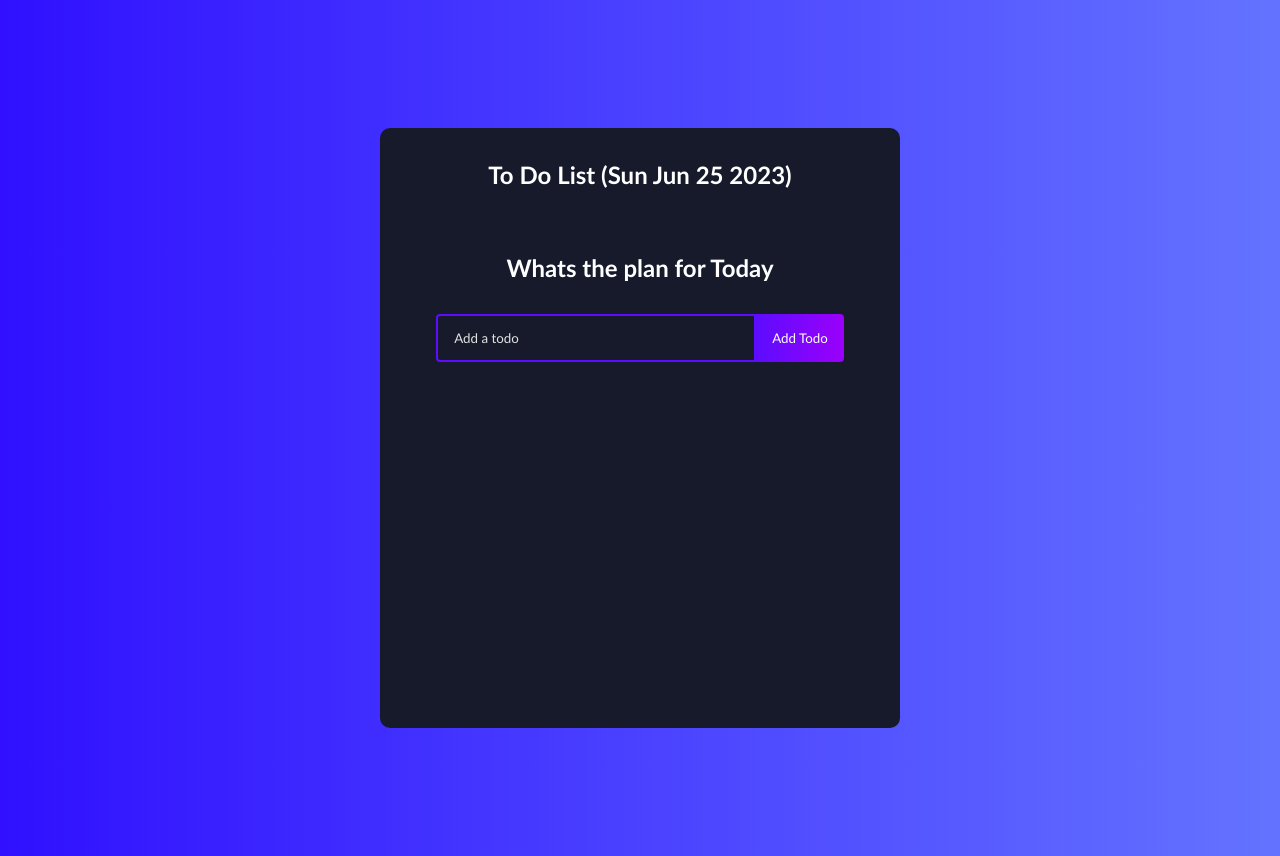
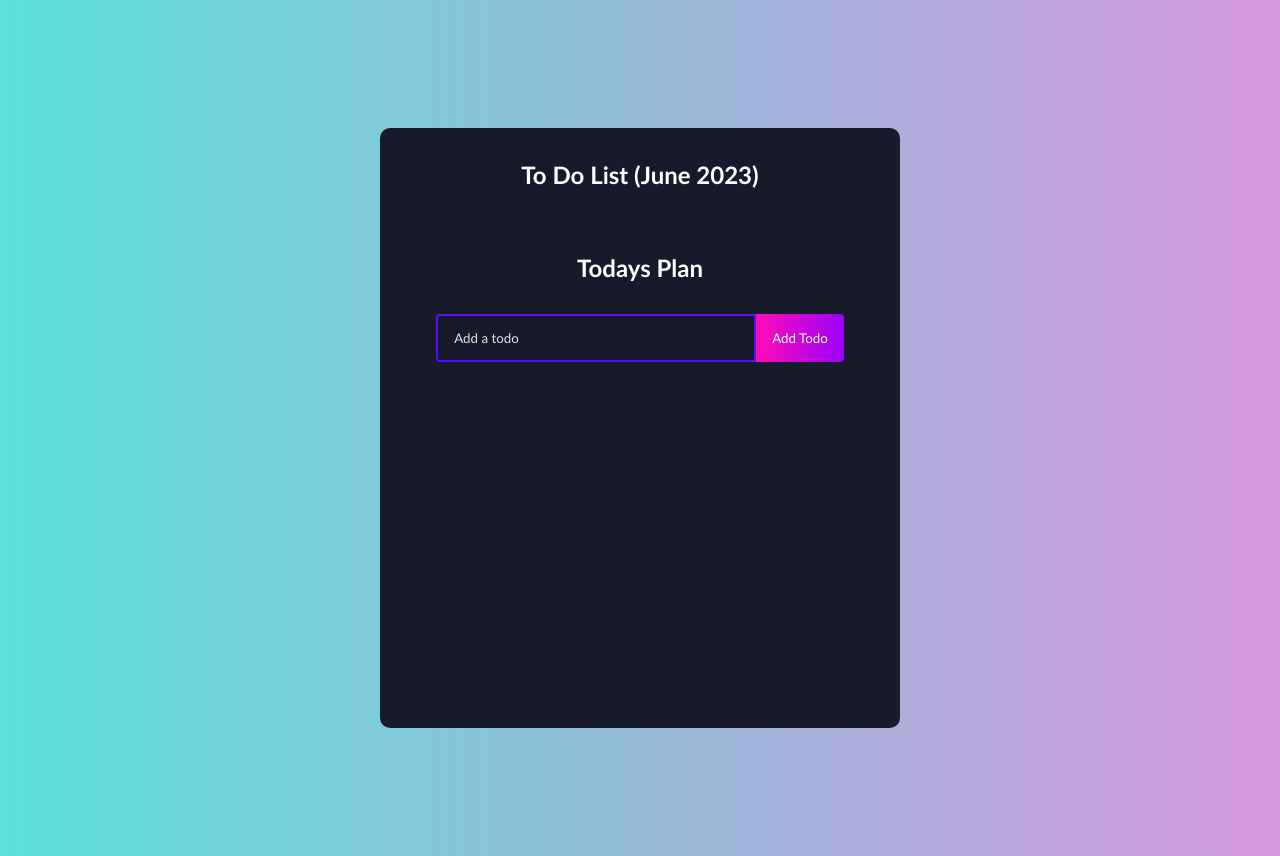
Before and after one commit to AshwynBahanda/React-To-Do-App, a React (Create React App) app: page / in a window 1280 px wide. Built offline with nearby package versions, Linux system fonts and the light colour scheme.

Commit message:
Added date and changed css colours

```diff
--- a/src/App.css
+++ b/src/App.css
@@ -9,8 +9,8 @@
 body {
   background: linear-gradient(
     90deg,
-    rgba(48, 16, 255, 1) 0%,
-    rgba(100, 115, 255, 1) 100%
+    rgb(91, 224, 219) 0%,
+    rgb(212, 151, 220) 100%
   );
 }
 .todo-app {
@@ -63,7 +63,7 @@ h1 {
   outline: none;
   background: linear-gradient(
     90deg,
-    rgba(93, 12, 255, 1) 0%,
+    rgb(255, 12, 182) 0%,
     rgba(155, 0, 250, 1) 100%
   );
   color: #fff;
--- a/src/components/TodoList.js
+++ b/src/components/TodoList.js
@@ -38,7 +38,7 @@ function Todolist() {
   };
   return (
     <div>
-      <h1>Whats the plan for Today</h1>
+      <h1>Todays Plan</h1>
       <TodoForm onSubmit={addTodo} />
       <Todo
         todos={todos}
--- a/src/components/header.js
+++ b/src/components/header.js
@@ -5,7 +5,7 @@ function Header() {
   useEffect(() => {
     const date = new Date();
     const options = { month: "long", year: "numeric" };
-    setCurrentDate(date.toDateString());
+    setCurrentDate(date.toLocaleDateString(undefined, options));
   }, []);
   return (
     <header>
```
